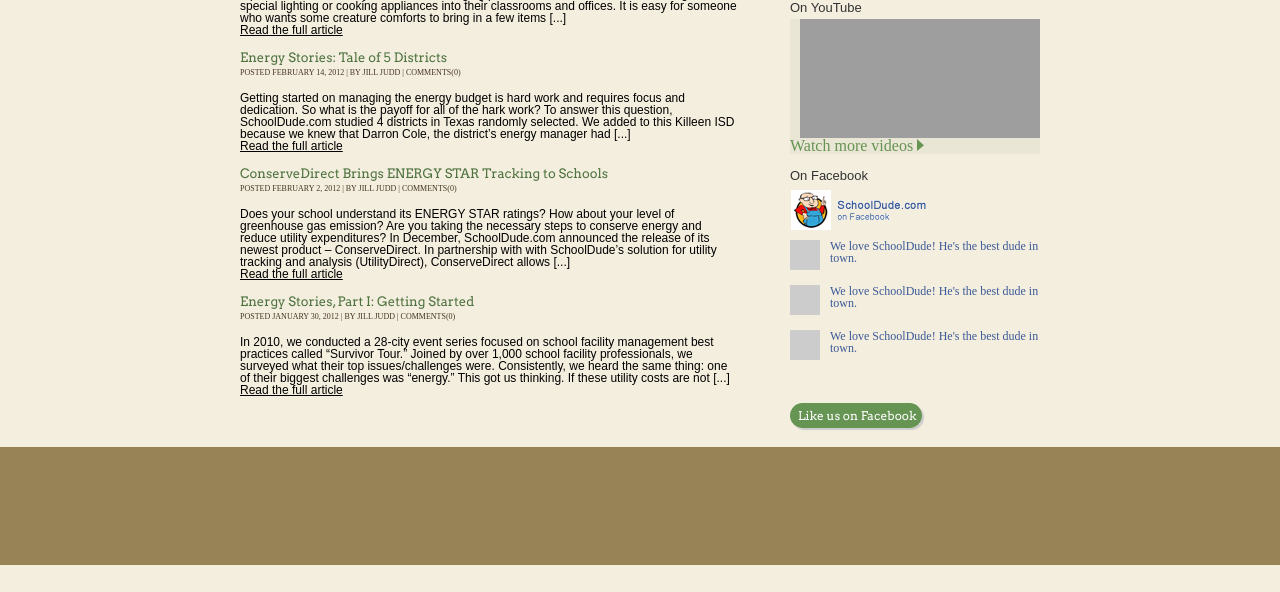
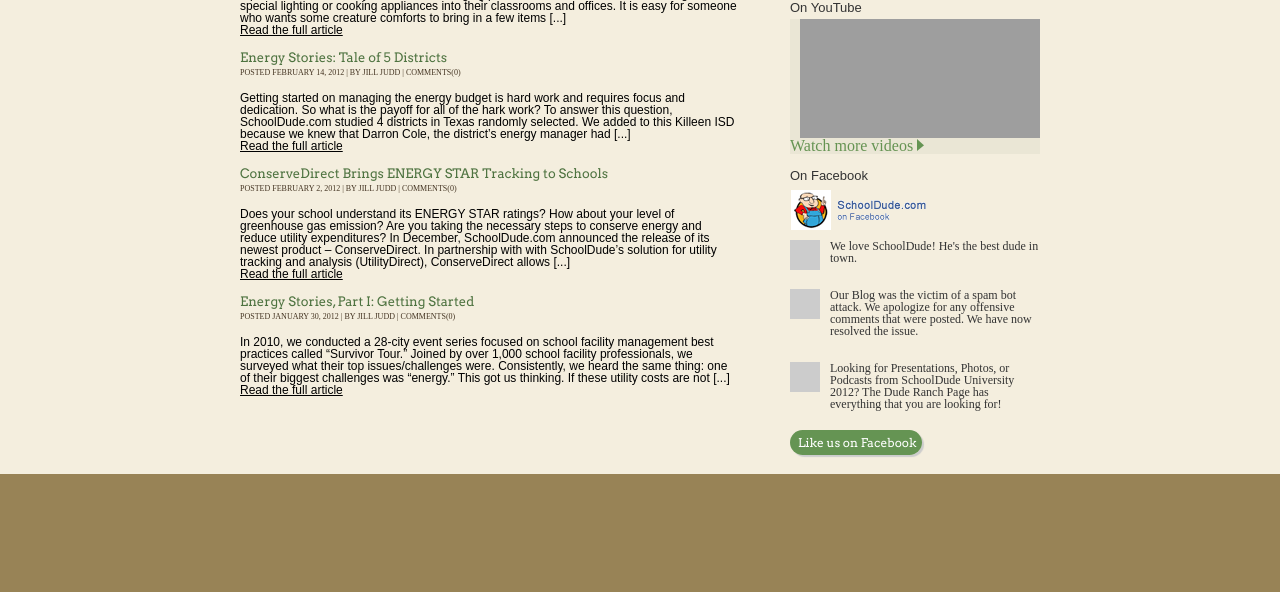
Before and after one commit to resnostyle/SD-Project, a PHP site: page /static.php in a window 1280 px wide. Shown: the part 407-999 px from the top of the page. Before the commit the page ends 972 px from the top, so only its background shows below. Run offline with PHP 8.4, Linux system fonts and the light colour scheme; grey boxes are pictures that could not be loaded.

Commit message:
sured up all the final adjustments and its looking pixel perfect

```diff
--- a/CSS/second.css
+++ b/CSS/second.css
@@ -18,13 +18,16 @@
 }
 
 #header #navigation {
-    float: right;
+   float: right;
     padding: 5px;
     padding-right:2px;
     font-size: 15px;
     font-family: 'Oswald', sans-serif;
     padding-top:20px;
     font-weight:normal;
+    _background-image:url ('../images/nav.png');
+    width: 100%
+    height:20px;
 }
 
 #navigation {
@@ -65,7 +68,8 @@
     -moz-border-radius: 5px;
     -webkit-border-radius: 5px;
     -khtml-border-radius: 5px;
-    background-color: #659453;
+     border-radius: 5px;
+     background-color: #659453;
 }
 #navigation ul li {
 
@@ -229,9 +233,11 @@
 #facebook {
     padding-top: 10px;
     padding-bottom: 20px;
+    margin-bottom:15px;
 }
 #facebook #post {
-    padding-bottom:45px;
+margin-bottom:25px;
+    clear:both;
 }
 #facebook #fbpic {
     width:30px;
@@ -241,8 +247,9 @@
 }
 
 #facebook #fbpost {
-color:#3B5998;
+    color:#333;
     float:right;
     width: 210px;
     font-size: 12px;
+    margin-bottom:25px;
 }
--- a/static.php
+++ b/static.php
@@ -13,7 +13,7 @@
                 <!--[if lt IE 9]>
                 <style type="text/css">
                 /**ROUNDED CORNERS FOR PRE-IE9 ONLY - REQUIRES THE BORDER RADIUS.HTC FILE**/
-                .button, #navigation ul {
+                .button, #navigation ul, #navigation {
                 behavior: url(border-radius.htc)}
                 </style>
                 <![endif]-->
@@ -126,7 +126,7 @@
                                         <!-- Theres suppose to be some sorta image here -->
                                     </div>
                                     <div id="fbpost">
-                                        We love SchoolDude! He's the best dude in town.
+Our Blog was the victim of a spam bot attack. We apologize for any offensive comments that were posted. We have now resolved the issue.
                                     </div>
                                 </div>
                                 <div id="post">
@@ -134,7 +134,7 @@
                                         <!-- Theres suppose to be some sorta image here -->
                                     </div>
                                     <div id="fbpost">
-                                        We love SchoolDude! He's the best dude in town.
+Looking for Presentations, Photos, or Podcasts from SchoolDude University 2012? The Dude Ranch Page has everything that you are looking for!
                                     </div>
                                 </div>
 
```
Also changed, not shown: 1 other file.
